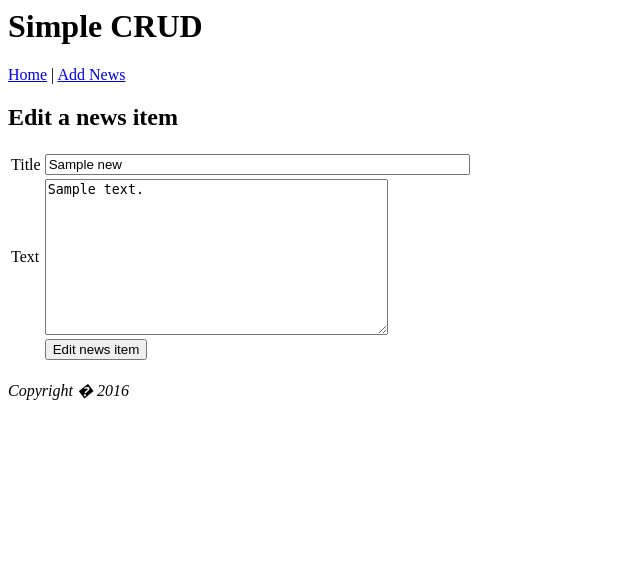
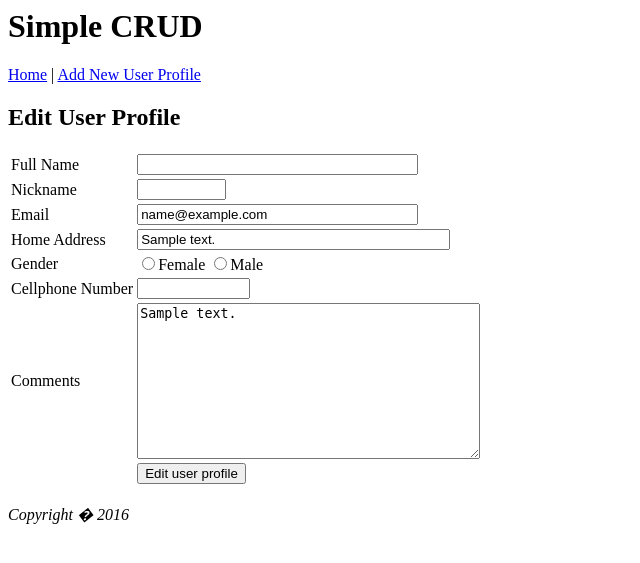
Before and after one commit to ravenu/apc-webprog-ecsit1-rslopez, a CodeIgniter app: page /database/index.php/news/edit/1 in a window 1280 px wide. Shown: the top 563 px of the page, without its empty margins (0-640 px from the left). Run offline with CodeIgniter, Linux system fonts and the light colour scheme; tables that the repository leaves empty or names only in its code hold one stand-in row (values such as "Sample post"); data that the repository does not hold is empty.

Commit message:
edited code igniter again

```diff
--- a/CodeIgniter/application/controllers/News.php
+++ b/CodeIgniter/application/controllers/News.php
@@ -11,7 +11,7 @@ class News extends CI_Controller {
     public function index()
     {
         $data['news'] = $this->news_model->get_news();
-        $data['title'] = 'News archive';
+        $data['title'] = 'User Profile Archive';
 
         $this->load->view('templates/header', $data);
         $this->load->view('news/index', $data);
@@ -27,7 +27,7 @@ class News extends CI_Controller {
             show_404();
         }
 
-        $data['title'] = $data['news_item']['title'];
+        $data['title'] = $data['news_item']['fullName'];
 
         $this->load->view('templates/header', $data);
         $this->load->view('news/view', $data);
@@ -39,10 +39,8 @@ class News extends CI_Controller {
         $this->load->helper('form');
         $this->load->library('form_validation');
 
-        $data['title'] = 'Create a news item';
+        $data['title'] = 'Create a New User Profile';
 
-        $this->form_validation->set_rules('title', 'Title', 'required');
-        $this->form_validation->set_rules('text', 'Text', 'required');
 		$this->form_validation->set_rules('fullName', 'Full Name', 'required');
 		$this->form_validation->set_rules('nickName', 'Nickname', 'required');
 		$this->form_validation->set_rules('email', 'Email', 'required');
@@ -79,11 +77,16 @@ class News extends CI_Controller {
         $this->load->helper('form');
         $this->load->library('form_validation');
 
-        $data['title'] = 'Edit a news item';
+        $data['title'] = 'Edit User Profile';
         $data['news_item'] = $this->news_model->get_news_by_id($id);
 
-        $this->form_validation->set_rules('title', 'Title', 'required');
-        $this->form_validation->set_rules('text', 'Text', 'required');
+		$this->form_validation->set_rules('fullName', 'Full Name', 'required');
+		$this->form_validation->set_rules('nickName', 'Nickname', 'required');
+		$this->form_validation->set_rules('email', 'Email', 'required');
+		$this->form_validation->set_rules('address', 'Home Address');
+		$this->form_validation->set_rules('gender', 'Gender', 'required');
+		$this->form_validation->set_rules('cellphoneNumber', 'Cellphone Number', 'required');
+		$this->form_validation->set_rules('comments', 'Comments');
 
         if ($this->form_validation->run() === FALSE)
         {
--- a/CodeIgniter/application/models/News_model.php
+++ b/CodeIgniter/application/models/News_model.php
@@ -34,12 +34,10 @@ class News_model extends CI_Model {
     {
         $this->load->helper('url');
 
-        $slug = url_title($this->input->post('title'), 'dash', TRUE);
+        $slug = url_title($this->input->post('fullName'), 'dash', TRUE);
 
         $data = array(
-            'title' => $this->input->post('title'),
             'slug' => $slug,
-            'text' => $this->input->post('text'),
 			'fullName' => $this->input->post('fullName'),
 			'nickName' => $this->input->post('nickName'),
 			'email' => $this->input->post('email'),
--- a/CodeIgniter/application/views/news/edit.php
+++ b/CodeIgniter/application/views/news/edit.php
@@ -4,17 +4,41 @@
 
 <?php echo form_open('news/edit/'.$news_item['id']); ?>
     <table>
-        <tr>
-            <td><label for="title">Title</label></td>
-            <td><input type="input" name="title" size="50" value="<?php echo $news_item['title'] ?>" /></td>
+		<tr>
+            <td><label for="fullName">Full Name</label></td>
+            <td><input type="text" name="fullName" size="32" value="<?php echo $news_item['fullName'] ?>" /></td>
         </tr>
-        <tr>
-            <td><label for="text">Text</label></td>
-            <td><textarea name="text" rows="10" cols="40"><?php echo $news_item['text'] ?></textarea></td>
+		 <tr>
+            <td><label for="nickName">Nickname</label></td>
+            <td><input type="text" name="nickName" size="8" value="<?php echo $news_item['nickName'] ?>" /></td>
+        </tr>
+		 <tr>
+            <td><label for="email">Email</label></td>
+            <td><input type="email" name="email" size="32" value="<?php echo $news_item['email'] ?>" /></td>
+        </tr>
+		 <tr>
+            <td><label for="address">Home Address</label></td>
+            <td><input type="text" name="address" size="36" value="<?php echo $news_item['address'] ?>" /></td>
+        </tr>
+		<tr>
+            <td><label for="gender">Gender</label></td>
+            <td><input type="radio" name="gender" value="Female" required
+				<?php if (isset($news_item['gender']) && $news_item['gender']=="Female") echo 'checked';?>>Female
+				<input type="radio" name="gender" value="Male" required
+				<?php if (isset($news_item['gender']) && $news_item['gender']=="Male") echo 'checked';?>>Male
+			</td>
+        </tr>
+		 <tr>
+            <td><label for="cellphoneNumber">Cellphone Number</label></td>
+            <td><input type="tel" name="cellphoneNumber" size="11" value="<?php echo $news_item['cellphoneNumber'] ?>" /></td>
+        </tr>
+		 <tr>
+            <td><label for="comments">Comments</label></td>
+            <td><textarea name="comments" rows="10" cols="40" size="300"><?php echo $news_item['comments'] ?></textarea></td>
         </tr>
         <tr>
             <td></td>
-            <td><input type="submit" name="submit" value="Edit news item" /></td>
+            <td><input type="submit" name="submit" value="Edit user profile" /></td>
         </tr>
     </table>
 </form>
--- a/CodeIgniter/application/views/news/index.php
+++ b/CodeIgniter/application/views/news/index.php
@@ -2,9 +2,6 @@
 
 <table border='1' cellpadding='4'>
     <tr>
-        <td><strong>Title</strong></td>
-        <td><strong>Content</strong></td>
-
 		<td><strong>Full Name</strong></td>
         <td><strong>Nickname</strong></td>
         <td><strong>Email</strong></td>
@@ -16,8 +13,6 @@
     </tr>
 <?php foreach ($news as $news_item): ?>
         <tr>
-            <td><?php echo $news_item['title']; ?></td>
-            <td><?php echo $news_item['text']; ?></td>
 			<td><?php echo $news_item['fullName']; ?></td>
 			<td><?php echo $news_item['nickName']; ?></td>
 			<td><?php echo $news_item['email']; ?></td>
--- a/CodeIgniter/application/views/news/success.php
+++ b/CodeIgniter/application/views/news/success.php
@@ -1 +1 @@
-<p>News added successfully!</p>
+<p>User added successfully!</p>
--- a/CodeIgniter/application/views/news/view.php
+++ b/CodeIgniter/application/views/news/view.php
@@ -1,3 +1,3 @@
 <?php
-echo '<h2>'.$news_item['title'].'</h2>';
-echo $news_item['text'];
+echo '<h2>'.$news_item['fullName'].'</h2>';
+echo '<strong>'.'Nickname: '.'</strong>'.$news_item['nickName'], '<br/>'.'<strong>'.'Email Address: '.'</strong>'.$news_item['email'], '<br/>'.'<strong>'.'Home Address: '.'</strong>'.$news_item['address'], '<br/>'.'<strong>'.'Gender: '.'</strong>'.$news_item['gender'], '<br/>'.'<strong>'.'Cellphone Number: '.'</strong>'.$news_item['cellphoneNumber'], '<br/>'.'<strong>'.'Comments: '.'</strong>'.'<br/>'.$news_item['comments'];
--- a/CodeIgniter/application/views/templates/header.php
+++ b/CodeIgniter/application/views/templates/header.php
@@ -5,4 +5,4 @@
         <body>
 
                 <h1>Simple CRUD</h1>
-                <p><a href="<?php echo site_url('news'); ?>">Home</a> | <a href="<?php echo site_url('news/create'); ?>">Add News</a></p>
+                <p><a href="<?php echo site_url('news'); ?>">Home</a> | <a href="<?php echo site_url('news/create'); ?>">Add New User Profile</a></p>
```
Also changed, not shown: CodeIgniter/application/views/news/create.php (+6 -12 lines).
